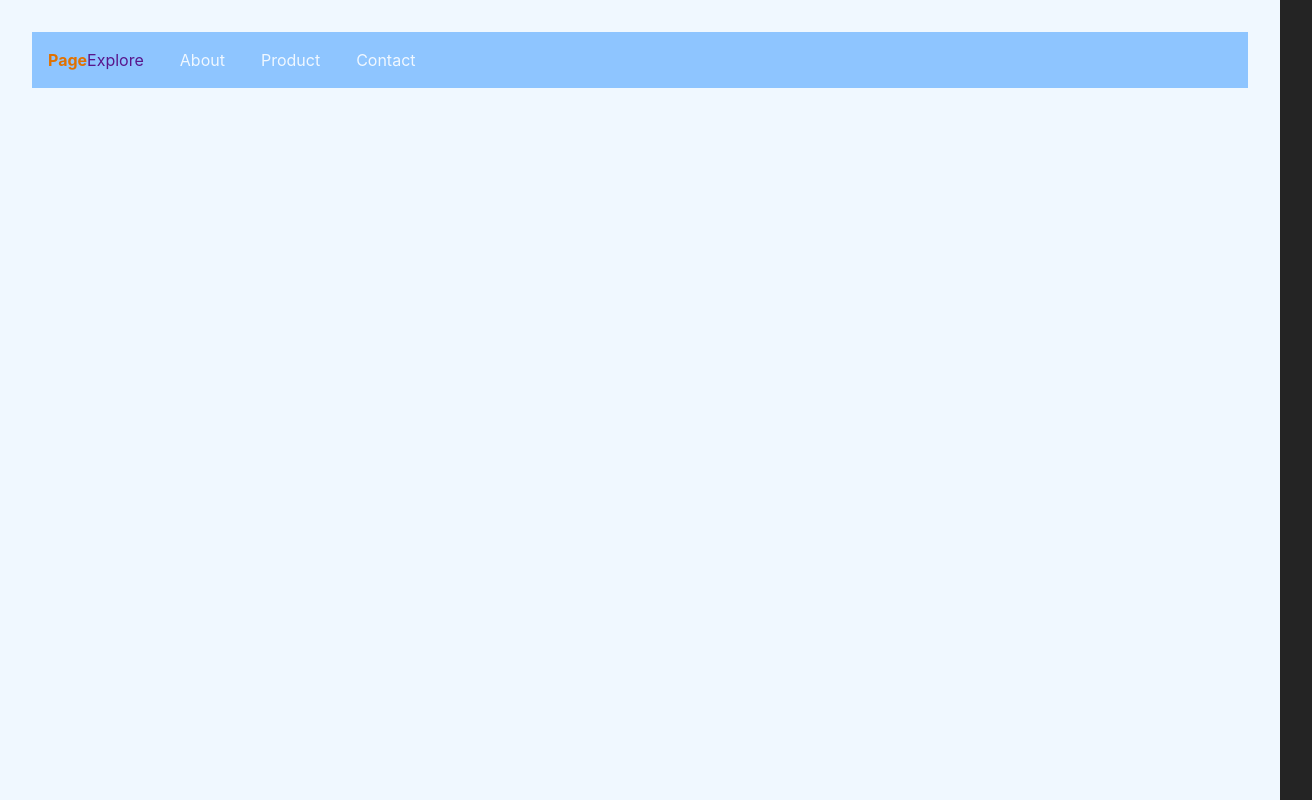
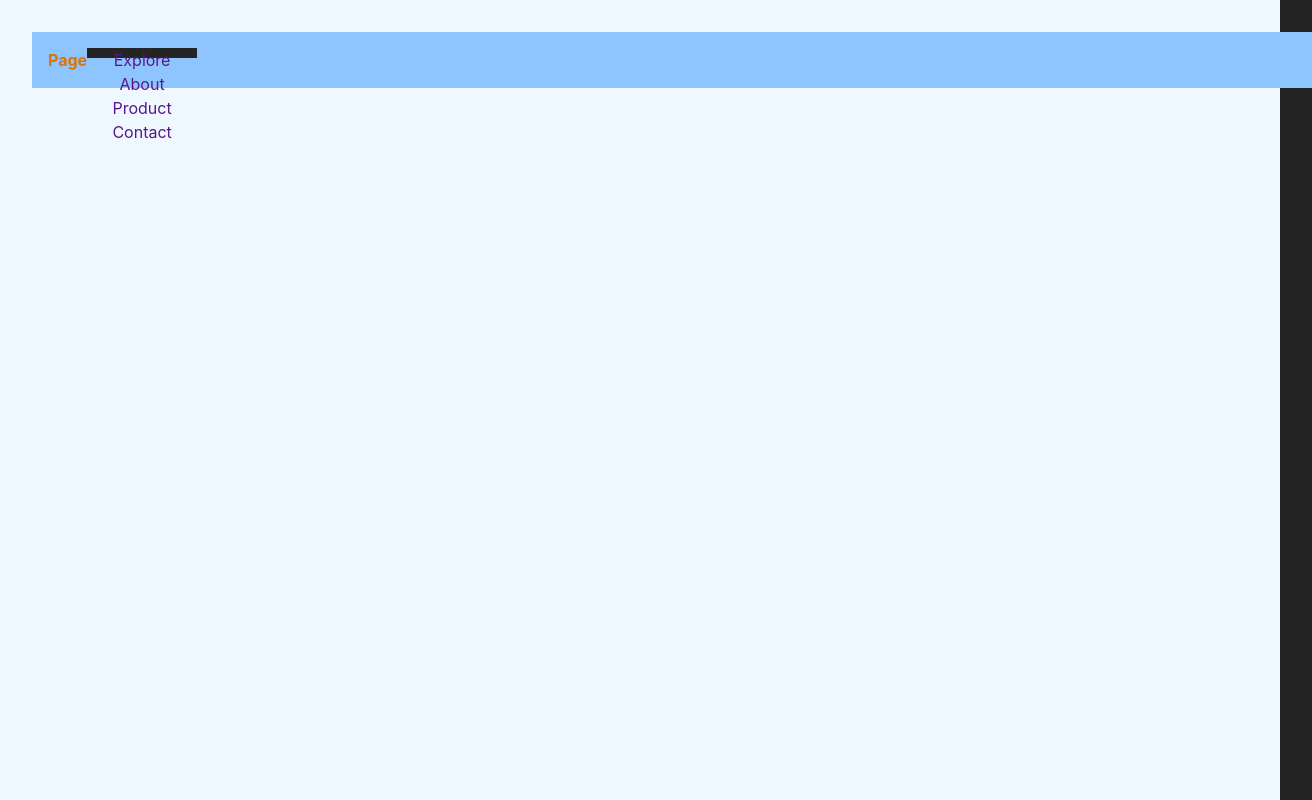
Before and after one commit to SachinKumar016/Team_Member_List, a React (Vite) app: page / in a window 1280 px wide. Shown: the whole page, 1312 px wide, since content can reach past the window. Built offline with nearby package versions, Linux system fonts and the light colour scheme.

Commit message:
zero commit

```diff
--- a/src/App.jsx
+++ b/src/App.jsx
@@ -1,17 +1,16 @@
-
 import "./App.css";
 
 
 function App() {
 
   return(
-    <nav className="container bg-blue-300 p-4 flex">
+    <nav className="w-7xl m-0  container bg-blue-300 p-4 flex">
       <h1 className="font-bold text-amber-600" id="nav">Page</h1>
-      <ul className="flex end-1 gap-9">
+      <ul className="cal">
         <li className="text-purple-900">Explore</li>
-        <li>About</li>
-        <li>Product</li>
-        <li>Contact</li>
+        <li className="text-purple-900">About</li>
+        <li className="text-purple-900">Product</li>
+        <li className="text-purple-900">Contact</li>
       </ul>
     </nav>
   )
--- a/src/index.css
+++ b/src/index.css
@@ -16,7 +16,12 @@
 body{
   min-height: 100vh;
   background-color: aliceblue;
+  margin: 0;
+  padding: 0;
 }
-#nav{
-  place-self: center;
+.cal{
+  width:110px;
+  height:10px;
+  margin-right: 10px;
+  background-color: #242424;
 }
```
